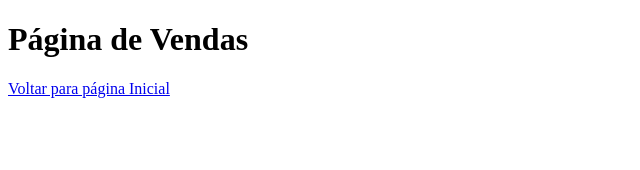
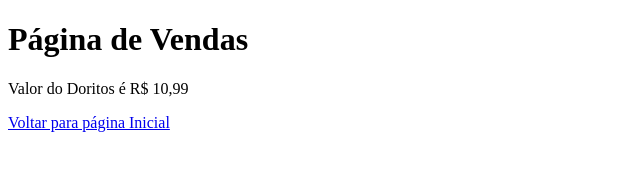
Before and after one commit to lucasillva/aulasobregithub, a plain HTML site: page vendas.html in a window 1280 px wide. Shown: the whole page, without its empty margins (0-640 px from the left). Drawn offline with Linux system fonts and the light colour scheme.

Commit message:
Acrecentamos nome do produto com o valor

```diff
--- a/vendas.html
+++ b/vendas.html
@@ -8,6 +8,7 @@
 </head>
 <body>
     <h1>Página de Vendas</h1>
+    <p>Valor do Doritos é R$ 10,99</p>
     <a href="index.html">Voltar para página Inicial</a>
 </body>
 </html>
```
